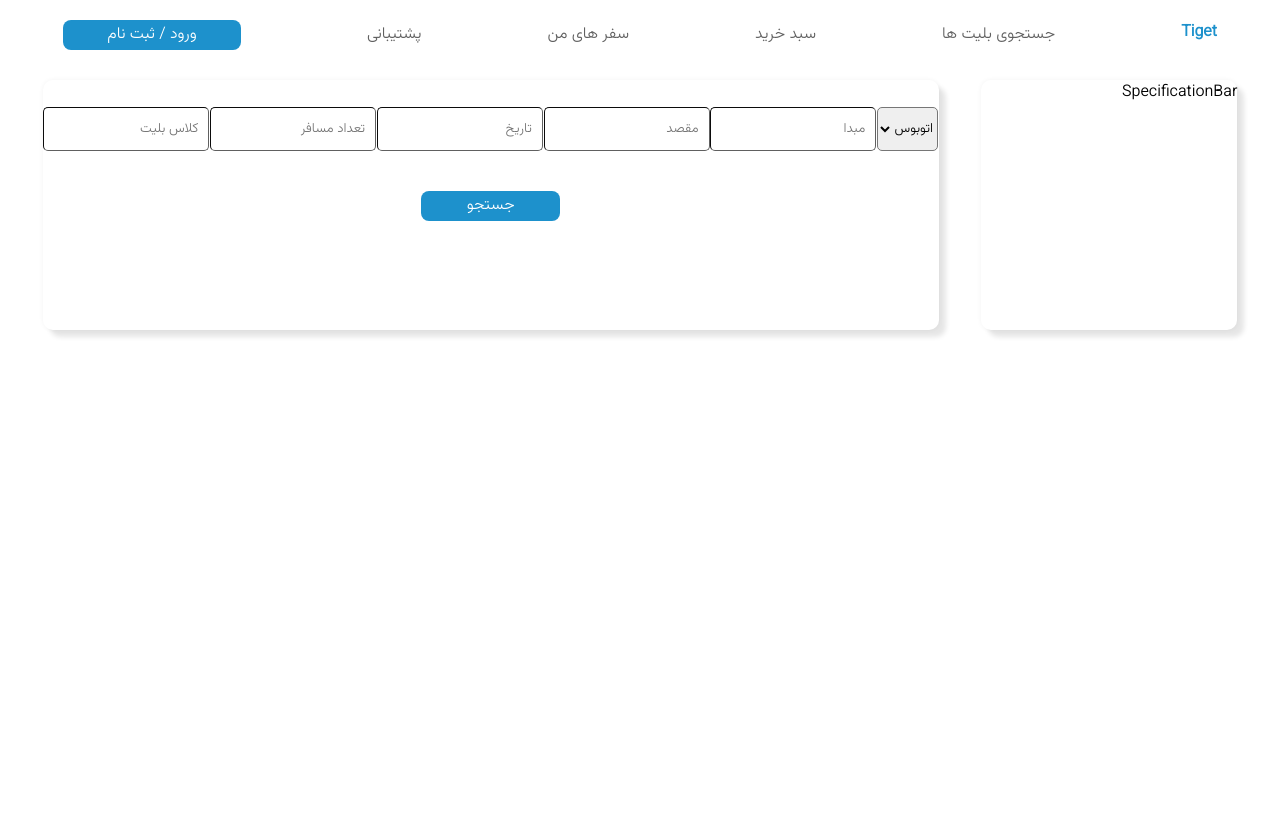
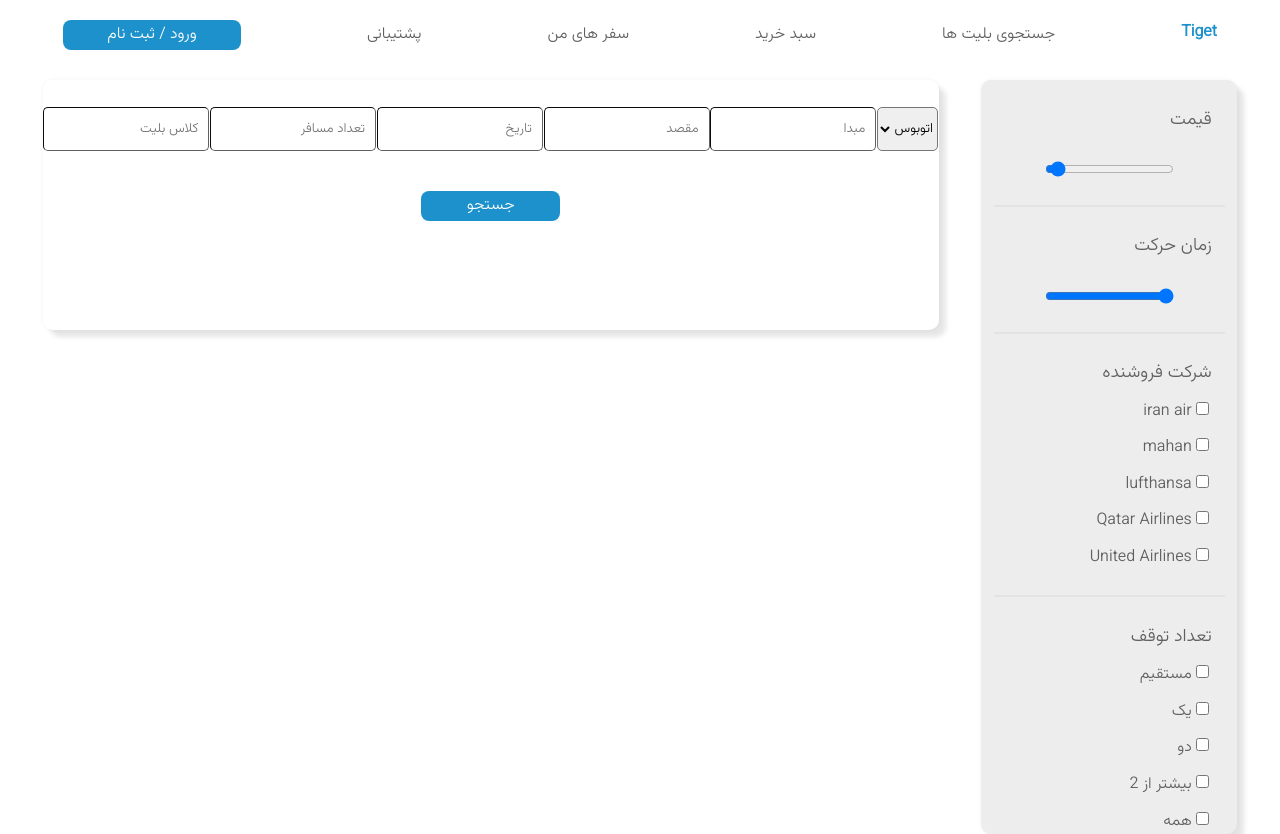
Before and after one commit to TiGet-SBU/TiGet_Frontend, a React (Create React App) app in the folder tiget-front/: page / in a window 1280 px wide. Before the commit the page ends 800 px from the top, so only its background shows below. Built offline with nearby package versions, Linux system fonts and the light colour scheme.

Commit message:
added the filter bar

```diff
--- /dev/null
+++ b/tiget-front/src/Components/Filter-Bar/Filter-Bar.tsx
@@ -0,0 +1,49 @@
+import React from 'react';
+import './FilterBar.css';
+import { fakeAirLines } from '../../FakeData/fakeData';
+import { types } from '../../FakeData/fakeData';
+const CreateCheckbox : React.FC<{ items: string[] }> = ({items}) => {
+  const ret = items.map( it => <div>
+    <input type='checkbox' id={it}/>
+    <label>{it}</label>
+  </div>
+  );
+  return <>
+    {ret}
+  </>
+};
+const FilterBar = () => {
+  return (
+    <div>
+      <form>
+        <div className='input-name'>
+          قیمت
+        </div>
+        <div className='price-input-range'>
+          <input type="range" min="1" max="1000" />
+        </div>
+        <div className='line'></div>
+        <div className='input-name'>
+          زمان حرکت
+        </div>
+        <div className='time-input-range'>
+          <input type="range" min="0" max="24" />
+        </div>
+        <div className='line'></div>
+        <div className='input-name'>
+          شرکت فروشنده
+        </div>
+        <div className='company-input-checkbox'>
+          <CreateCheckbox items={fakeAirLines}/>
+        </div>
+        <div className='line'></div>
+        <div className='input-name'>تعداد توقف</div>
+        <div className='flight-type'>
+          <CreateCheckbox items={types}/>
+        </div>
+      </form>
+    </div>
+  )
+}
+
+export default FilterBar
--- /dev/null
+++ b/tiget-front/src/Components/Filter-Bar/FilterBar.css
@@ -0,0 +1,39 @@
+.price-input-range{
+    margin-top: 10%;
+    direction: ltr;
+    display: flex;
+    justify-content: center;
+}
+.line{
+    margin-right: 5%;
+    width: 90%;
+    margin-top: 10%;
+    height: 2px;
+    background-color: #e3e3e3;
+}
+.time-input-range{
+    margin-top: 10%;
+    direction: ltr;
+    display: flex;
+    justify-content: center;
+}
+.input-name{
+    color: var(--text-gray-color);
+    margin-right: 10%;
+    margin-top: 10%;
+    font-size: large;
+}
+.company-input-checkbox{
+    color: var(--text-gray-color);
+    margin-right: 10%;
+}
+.company-input-checkbox div{
+    margin-top: 5%;
+}
+.flight-type{
+    color: var(--text-gray-color);
+    margin-right: 10%;
+}
+.flight-type div{
+    margin-top: 5%;
+}
--- a/tiget-front/src/Components/SpecificationBar/SpecificationBar.tsx
+++ /dev/null
@@ -1,10 +0,0 @@
-import React from 'react';
-import './SpecificationBar.css';
-
-const SpecificationBar = () => {
-  return (
-    <div>SpecificationBar</div>
-  )
-}
-
-export default SpecificationBar
--- a/tiget-front/src/FakeData/fakeData.tsx
+++ b/tiget-front/src/FakeData/fakeData.tsx
@@ -12,3 +12,17 @@ export const fakeTickets: Ticket[] = [
    {name: "شیراز", Vehicle : "هواپیما", description : "شهر شعر و ادب",image : img ,price : 1764487  },
    {name: "اصفهان", Vehicle : "قطار", description : "نصف جهان",image : img ,price : 5542378965  }
  ];
+ export const fakeAirLines: string[] = [
+   "iran air",
+   "mahan",
+   "lufthansa",
+   "Qatar Airlines",
+   "United Airlines"
+ ]
+ export const types: string[] = [
+   "مستقیم",
+   "یک",
+   "دو",
+   "بیشتر از 2",
+   "همه"
+ ]
--- a/tiget-front/src/Pages/SearchPage/SearchPage.css
+++ b/tiget-front/src/Pages/SearchPage/SearchPage.css
@@ -4,11 +4,12 @@
     flex-direction: row;
     justify-content: space-evenly;
 }
-.specification-bar-holder-sp{
+.filter-bar-holder-sp{
     width: 20%;
     direction: rtl;
     border-radius: 10px;
     box-shadow: 0 0 5px rgba(0,0,0,.05), 7px 7px 5px rgba(0,0,0,.1);
+    background-color: #EDEDED;
 }
 .ticket-search-form-holder-sp{
     display: flex;
--- a/tiget-front/src/Pages/SearchPage/SearchPage.tsx
+++ b/tiget-front/src/Pages/SearchPage/SearchPage.tsx
@@ -2,7 +2,7 @@ import React from 'react';
 import './SearchPage.css';
 import Navbar from '../../Components/Navbar/Navbar';
 import SearchForm from '../../Components/SearchForm/SearchForm';
-import SpecificationBar from '../../Components/SpecificationBar/SpecificationBar';
+import FilterBar from '../../Components/Filter-Bar/Filter-Bar';
 
 const SearchPage = () => {
   return (
@@ -14,11 +14,10 @@ const SearchPage = () => {
             <SearchForm/>
           </div>
           <div className='ticket-holder-sp'>
-
           </div>
         </div>
-        <div className='specification-bar-holder-sp'>
-          <SpecificationBar/>
+        <div className='filter-bar-holder-sp'>
+          <FilterBar/>
         </div>
       </div>
     </>
```
Also changed, not shown: package.json (added, +8 -0 lines), 1 other file (tests, documents, lock files or other folders).
